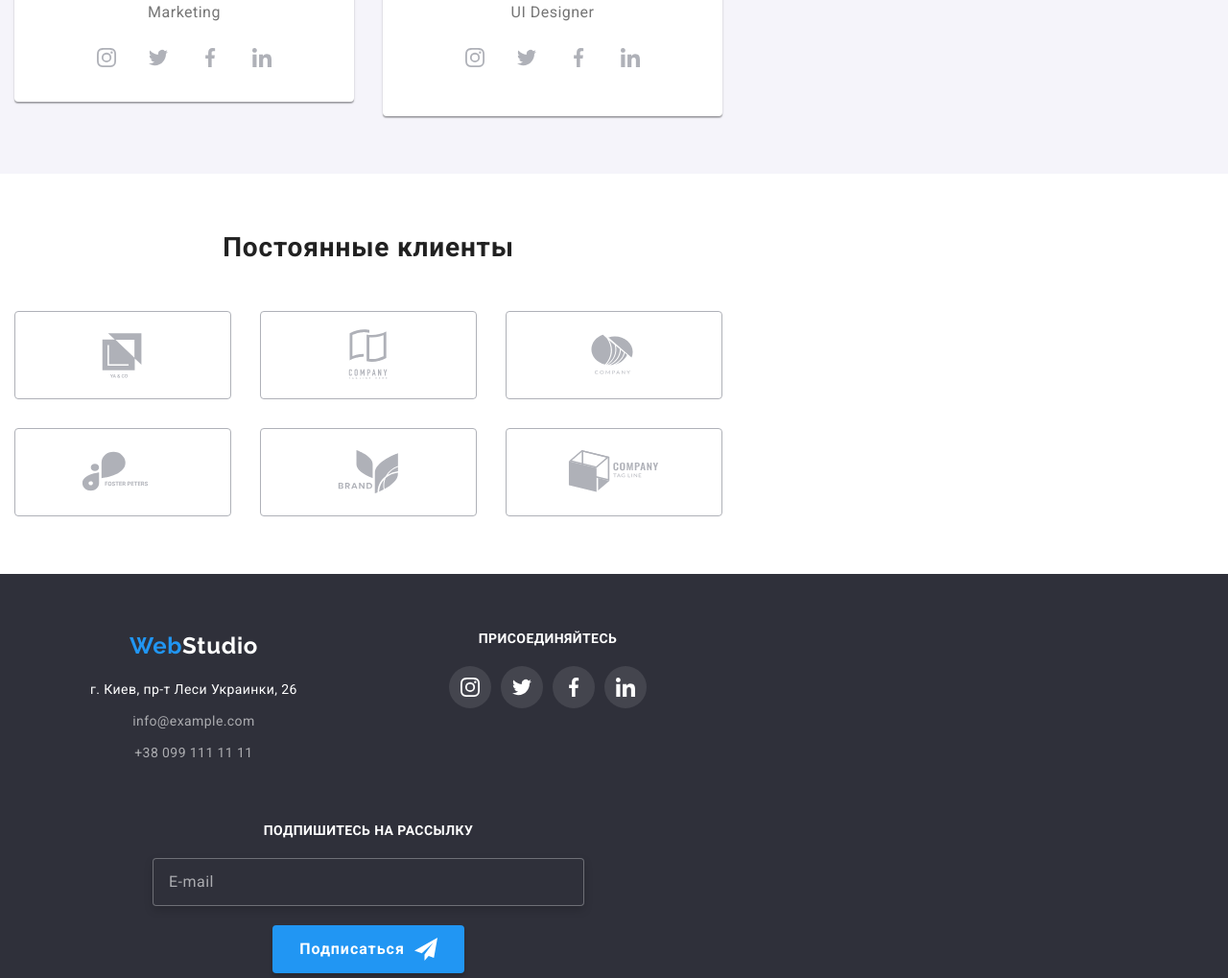
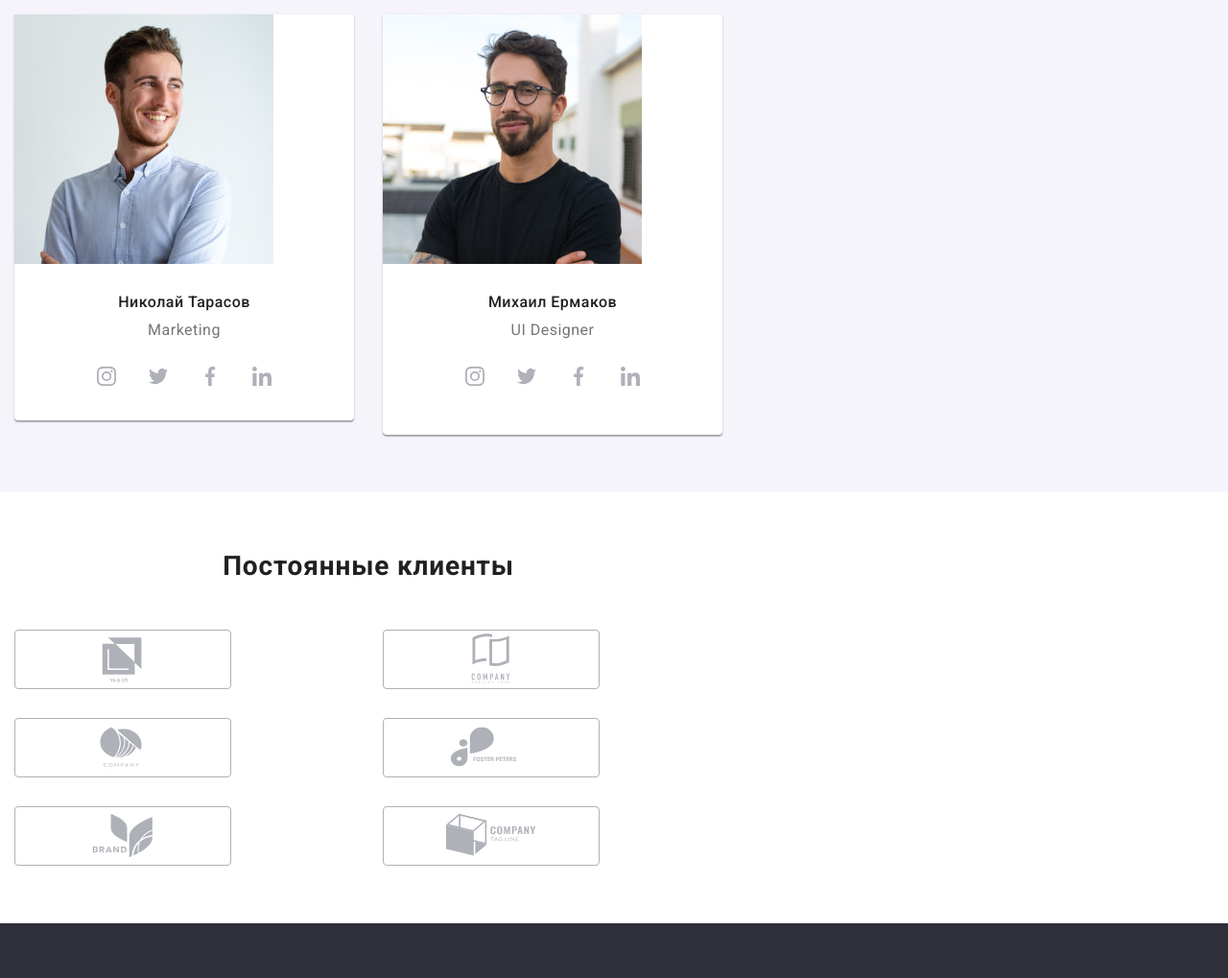
Before and after one commit to DenisVoron/goit-markup-hw-08, a plain HTML site: page index.html in a window 1280 px wide. Shown: the part 2018-3037 px from the top of the page at 96% size. Drawn offline with nearby package versions, Linux system fonts and the light colour scheme; a web font is replaced by a local one.

Commit message:
добавляет флексбейсик таблет

```diff
--- a/sass/components/_about.scss
+++ b/sass/components/_about.scss
@@ -2,7 +2,7 @@
 .about {
     padding-top: 0px;
 
-    @media screen and (min-width: $tablet) {
+    @media screen and (max-width: $desktopSecondary) {
         display: none;
     }
 }
--- a/sass/components/_client.scss
+++ b/sass/components/_client.scss
@@ -18,13 +18,15 @@
     margin: -15px;
 }
 
+.client-item {
+    flex-basis: calc((100% - 4 * 15px) / 2);
+    margin: 15px;
+}
+
 .client-link {
     display: flex;
     align-items: center;
     justify-content: center;
-
-    width: 210px;
-    height: 92px;
 
     fill: var(--icon-color);
 
@@ -47,7 +49,3 @@
         border: 1px solid var(--secondary-txt-cl);
     }
 }
-
-.client-item {
-    margin: 15px;
-}
--- a/sass/components/_team.scss
+++ b/sass/components/_team.scss
@@ -78,4 +78,5 @@
 
     text-align: center;
     letter-spacing: 0.03em;
+
 }
--- a/sass/utils/_breakpoints.scss
+++ b/sass/utils/_breakpoints.scss
@@ -2,4 +2,4 @@ $mobile: 480px;
 $tablet: 768px;
 $tabletSecondary: 767px;
 $desktop: 1200px;
-$desktopSecondary: 1190px;
+$desktopSecondary: 1140px;
```
Also changed, not shown: css/main.css, css/main.min.css, 2 other files.
